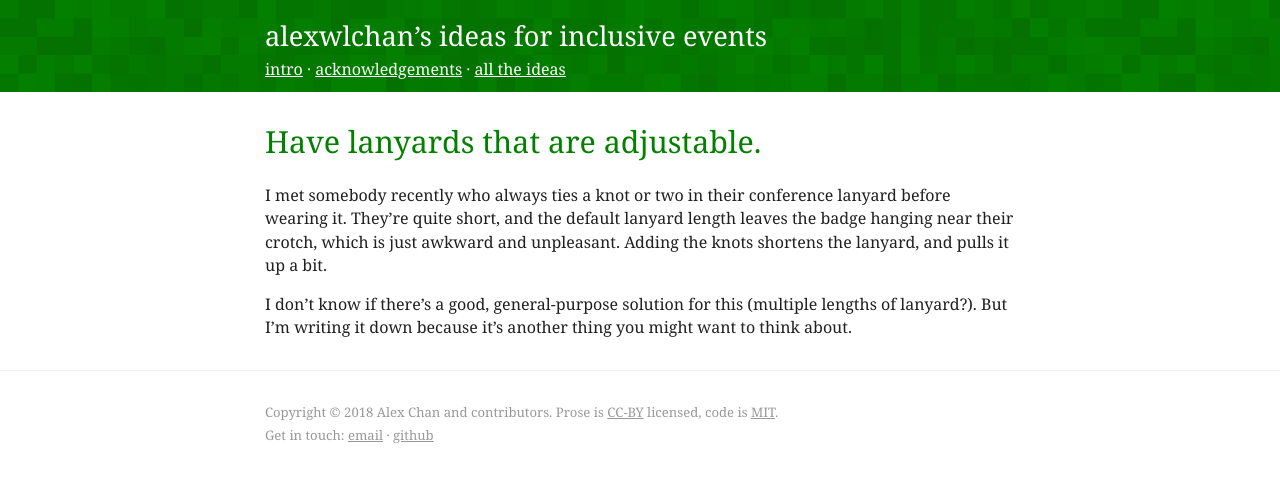
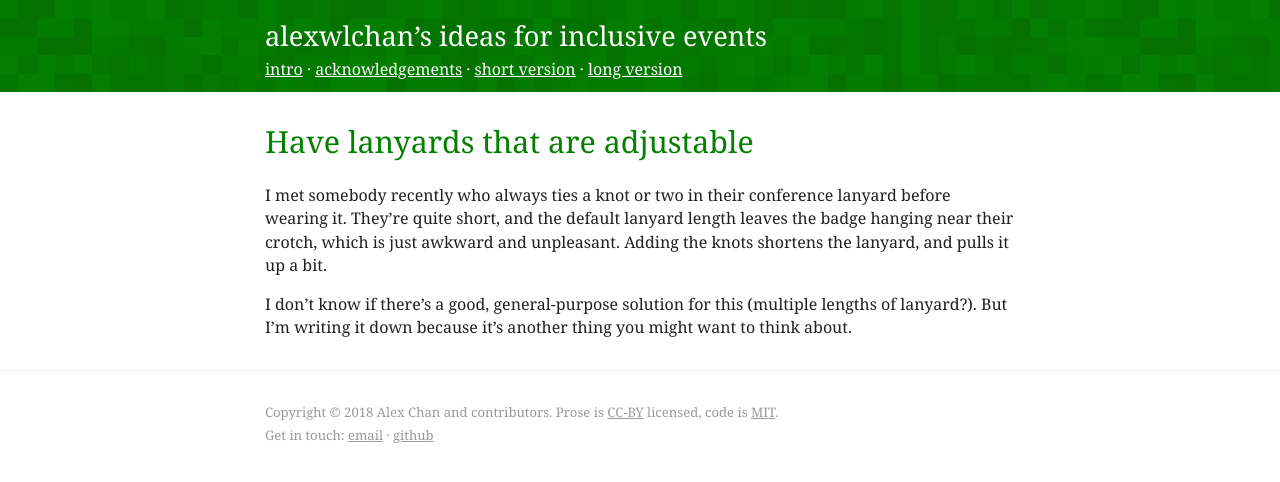
Before and after one commit to alexwlchan/ideas-for-inclusive-events, a Jekyll site: the page built from src/_ideas/adjustable-lanyards.md, in a window 1280 px wide. Shown: the top 482 px of the page. Built offline with Jekyll 4.4.1, drawn with Linux system fonts in a browser that asks for light colours; Markdown is read by kramdown in place of the engine named in the settings.

Commit message:
Sort out the ordering/descriptions on the long version

```diff
--- a/src/_ideas/adjustable-lanyards.md
+++ b/src/_ideas/adjustable-lanyards.md
@@ -1,6 +1,6 @@
 ---
 layout: page
-title: Have lanyards that are adjustable.
+title: Have lanyards that are adjustable
 category: badges-and-lanyards
 summary:
   >-
--- a/src/_includes/head.html
+++ b/src/_includes/head.html
@@ -3,7 +3,7 @@
   <meta http-equiv="X-UA-Compatible" content="IE=edge">
   <meta name="viewport" content="width=device-width, initial-scale=1">
 
-  <title>{% if page.title and page.title != site.title %}{{ page.title | strip_html | smartify }} &ndash; {% endif %}{{ site.title | smartify }}</title>
+  <title>{{ site.title | smartify }}</title>
 
   <meta name="description" content="{{ page.summary | default: site.description }}">
 
--- a/src/_includes/header.html
+++ b/src/_includes/header.html
@@ -6,7 +6,8 @@
       <ul class="dot_list">
         <li><a href="/">intro</a></li>
         <li><a href="/other-awesome-people/">acknowledgements</a></li>
-        <li><a href="/everything/">all the ideas</a></li>
+        <li><a href="/#short-version">short version</a></li>
+        <li><a href="/long-version/">long version</a></li>
       </ul>
     </div>
   </div>
```
Also changed, not shown: src/index.md (+1 -1 lines), src/long-version.md (renamed from src/everything.md, +19 -11 lines).
